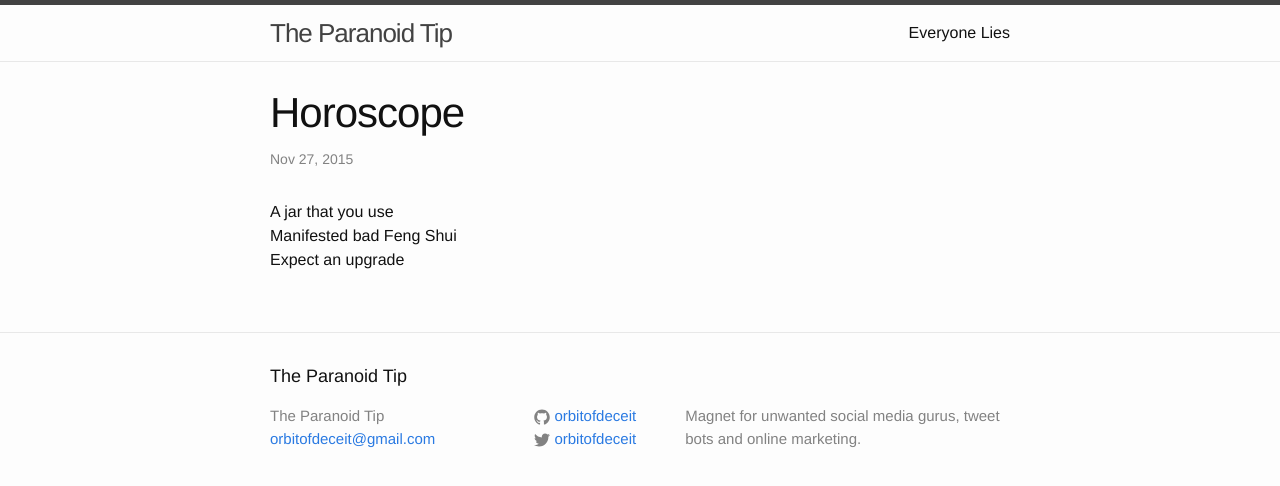
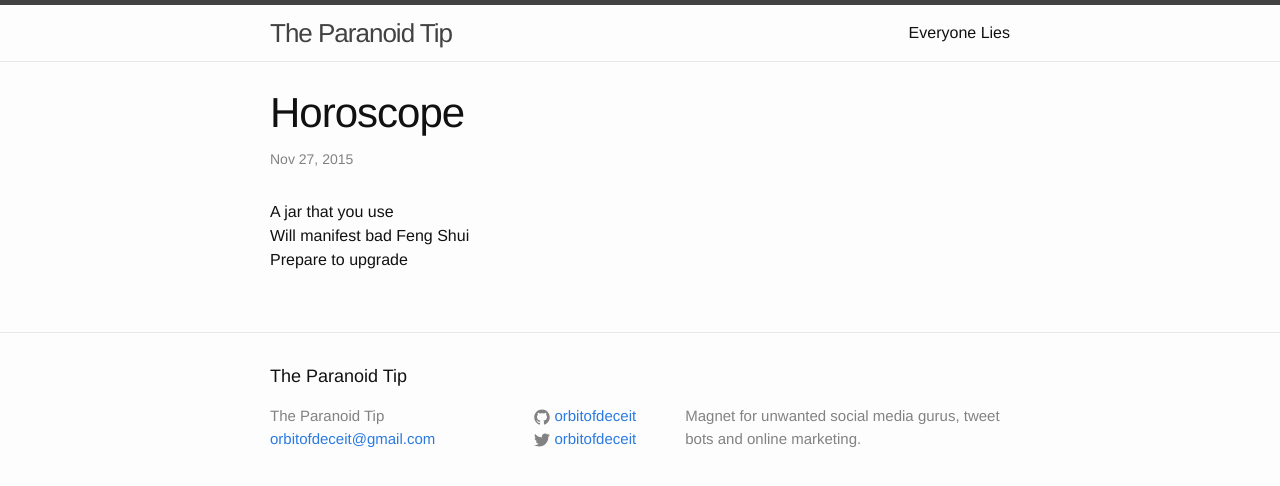
Before and after one commit to orbitofdeceit/orbitofdeceit.github.io, a Jekyll site: the page built from _posts/2015-11-27-uranus-in-the-ascendant.md, in a window 1280 px wide. Shown: the top 486 px of the page. Built offline with Jekyll 4.4.1, drawn with Linux system fonts in a browser that asks for light colours.

Commit message:
Created :_posts/2015-11-27-uranus-in-the-ascendant.md

```diff
--- a/_posts/2015-11-27-uranus-in-the-ascendant.md
+++ b/_posts/2015-11-27-uranus-in-the-ascendant.md
@@ -5,5 +5,5 @@ categories: haiku
 tags: haiku
 ---
 A jar that you use
-Manifested bad Feng Shui
-Expect an upgrade
+Will manifest bad Feng Shui
+Prepare to upgrade
```
